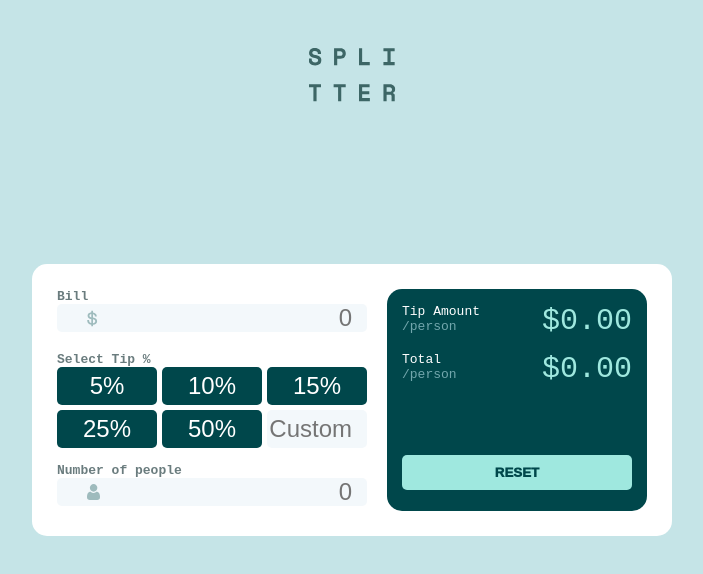
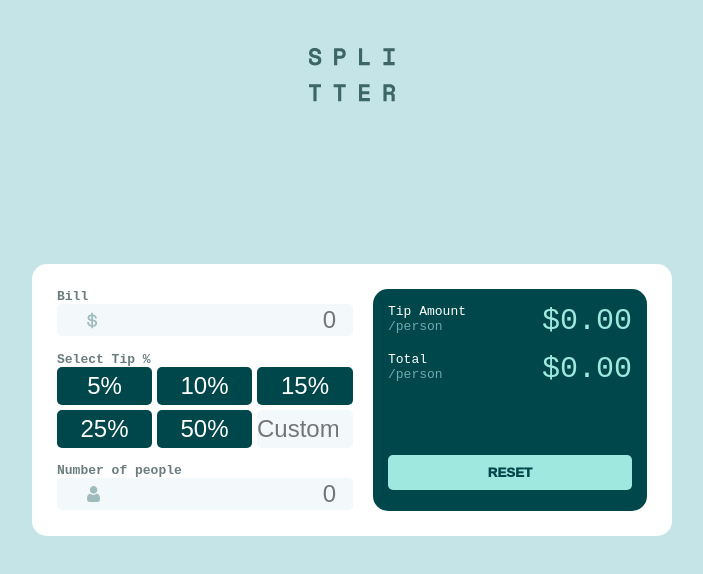
Before and after one commit to 4nxi0uss/tip-calculator, a React (Create React App) app: page / in a window 1280 px wide. Shown: the top 574 px of the page, without its empty margins (288-991 px from the left). Built offline with nearby package versions, Linux system fonts and the light colour scheme.

Commit message:
fixed design

```diff
--- a/src/component/Calculator/Calculator.scss
+++ b/src/component/Calculator/Calculator.scss
@@ -9,17 +9,7 @@ body {
     background-color: hsl(185, 41%, 84%);
 }
 
-// @media screen and (min-width: 1440px){
-// .main {
-// position: absolute;
-// max-width: 1440px;
-// height: 100%;
-// top: 50%;
-// left: 50%;
-// transform: translateX(-50%);
-// border: 1px dotted red;
-// display: grid;
-// grid-template-rows: 1fr 1fr;
+
 label {
     color: #6a7c7e;
     font-weight: 600;
@@ -35,15 +25,12 @@ label {
 .calculatror {
     font-family: monospace;
     position: absolute;
-    // margin-bottom: 100px;
     max-width: 1440px;
     left: 50%;
     top: 50%;
-    // height: 300px;
     transform: translate(-50%, -50%);
     display: grid;
     grid-template-columns: 1fr 1fr;
-    // grid-template-rows: 1fr 1fr;
     border-radius: 15px;
     padding: 25px;
     background-color: white;
@@ -62,11 +49,13 @@ label {
 
             .inputBill {
                 font-size: 24px;
-                // max-width: 180px;
                 background: #f3f8fb url(../../img/icon-dollar.svg) no-repeat 10% 50%;
                 text-align: right;
                 border: none;
                 border-radius: 5px;
+                border: 2px solid transparent;
+                min-width: 296px;
+                width:22.5vw ;
             }
 
             .inputBill:hover {
@@ -178,8 +167,8 @@ label {
 
             .selectInput {
                 font-size: 24px;
-                max-width: 100px;
-                // width: 49%;
+                max-width: 7vw;
+                min-width: 96px;
                 text-align: right;
                 background: #f3f8fb;
                 border: none;
@@ -203,11 +192,13 @@ label {
             }
             .inputPeople {
                 font-size: 24px;
-                // max-width: 180px;
                 background: #f3f8fb url(../../img/icon-person.svg) no-repeat 10% 50%;
                 text-align: right;
                 border: none;
                 border-radius: 5px;
+                border: 2px solid transparent;
+                min-width: 296px;
+                width:22.5vw ;
             }
 
             .inputPeople:hover {
@@ -216,7 +207,6 @@ label {
 
             .inputPeopleRed {
                 font-size: 24px;
-                // max-width: 180px;
                 background: #f3f8fb url(../../img/icon-person.svg) no-repeat 10% 50%;
                 text-align: right;
                 border: 2px solid red;
@@ -288,9 +278,6 @@ label {
             text-transform: uppercase;
             justify-self: center;
             align-self: center;
-            // text-align: center;
-            // height: 2em;
-            // width: 5em;
 
         }
 
@@ -303,8 +290,6 @@ label {
     }
 }
 
-// }
-// }
 
 
 @media screen and (max-width: 375px) {
@@ -351,6 +336,7 @@ label {
                     text-align: right;
                     border: none;
                     border-radius: 5px;
+                    border: 2px solid transparent;
                 }
 
                 .inputBill:hover {
@@ -462,7 +448,8 @@ label {
 
                 .selectInput {
                     font-size: 24px;
-                    max-width: 152px;
+                    max-width: 42vw;
+                    min-width: 145.5px;
                     text-align: right;
                     background: #f3f8fb;
                     border: none;
@@ -488,6 +475,7 @@ label {
                     text-align: right;
                     border: none;
                     border-radius: 5px;
+                    border: 2px solid transparent;
                 }
 
                 .inputPeople:hover {
--- a/src/component/Calculator/Calculator.tsx
+++ b/src/component/Calculator/Calculator.tsx
@@ -10,17 +10,17 @@ const Calculator = () => {
     const [inputTip, setInputTip] = useState<number | undefined | string>()
     const [numberOfPeople, setNumberOfPeople] = useState<number | undefined | string>()
 
-    const handleBill = (e: any) => {
+    const handleBill = (e: React.ChangeEvent<HTMLInputElement>) => {
         setBill(e.target.value)
     }
     const handleTip = (e: any) => {
         setInputTip(Number(''));
         setTip(e.target.value);
     }
-    const handleNumberOfPeople = (e: any) => {
+    const handleNumberOfPeople = (e: React.ChangeEvent<HTMLInputElement>) => {
         setNumberOfPeople(e.target.value)
     }
-    const hanldeInputTip = (e: any) => {
+    const hanldeInputTip = (e: React.ChangeEvent<HTMLInputElement>) => {
         setInputTip(e.target.value)
     }
     const tipAmount = (bill: number | any, tip: number | any, people: number | any) => {
@@ -83,8 +83,7 @@ const Calculator = () => {
                         <br />
                         <span className='person1'>/person</span>
                     </p>
-                    <span className='cost'>{`$${
-                        isNaN(Number(tipAmount(bill, inputTip || tip, numberOfPeople))) === true
+                    <span className='cost'>{`$${isNaN(Number(tipAmount(bill, inputTip || tip, numberOfPeople))) === true
                             ? "0.00"
                             : tipAmount(bill, inputTip || tip, numberOfPeople) === 'Infinity'
                                 ? "0.00"
@@ -94,8 +93,7 @@ const Calculator = () => {
                         <br />
                         <span className='person2'>/person</span>
                     </p>
-                    <span className='totalCost'>{`$${
-                        isNaN(Number(totalCost(bill, inputTip || tip, numberOfPeople))) === true
+                    <span className='totalCost'>{`$${isNaN(Number(totalCost(bill, inputTip || tip, numberOfPeople))) === true
                             ? "0.00"
                             : totalCost(bill, inputTip || tip, numberOfPeople)}`}</span>
 
```
Lines whose indentation alone changed are shown as unchanged.
